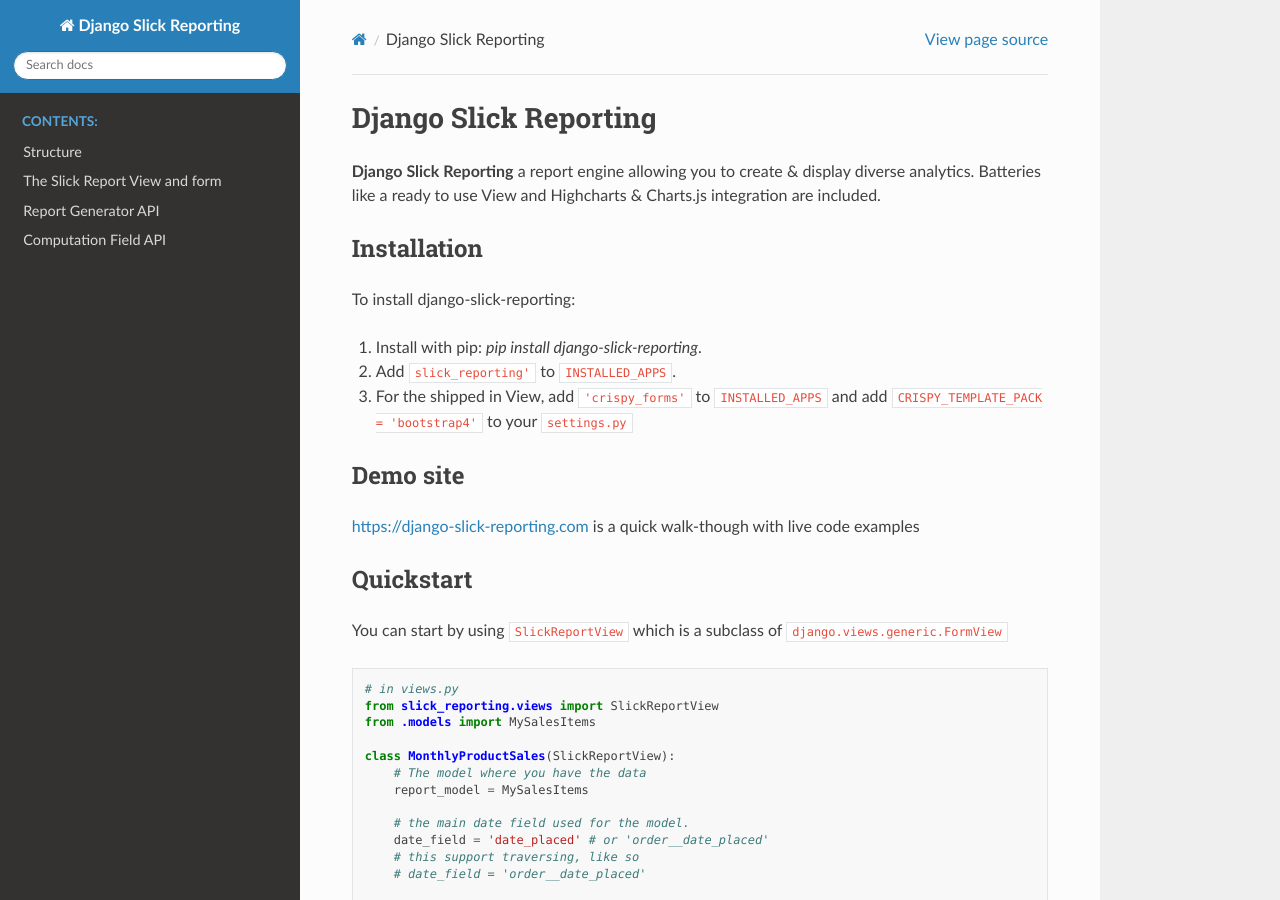
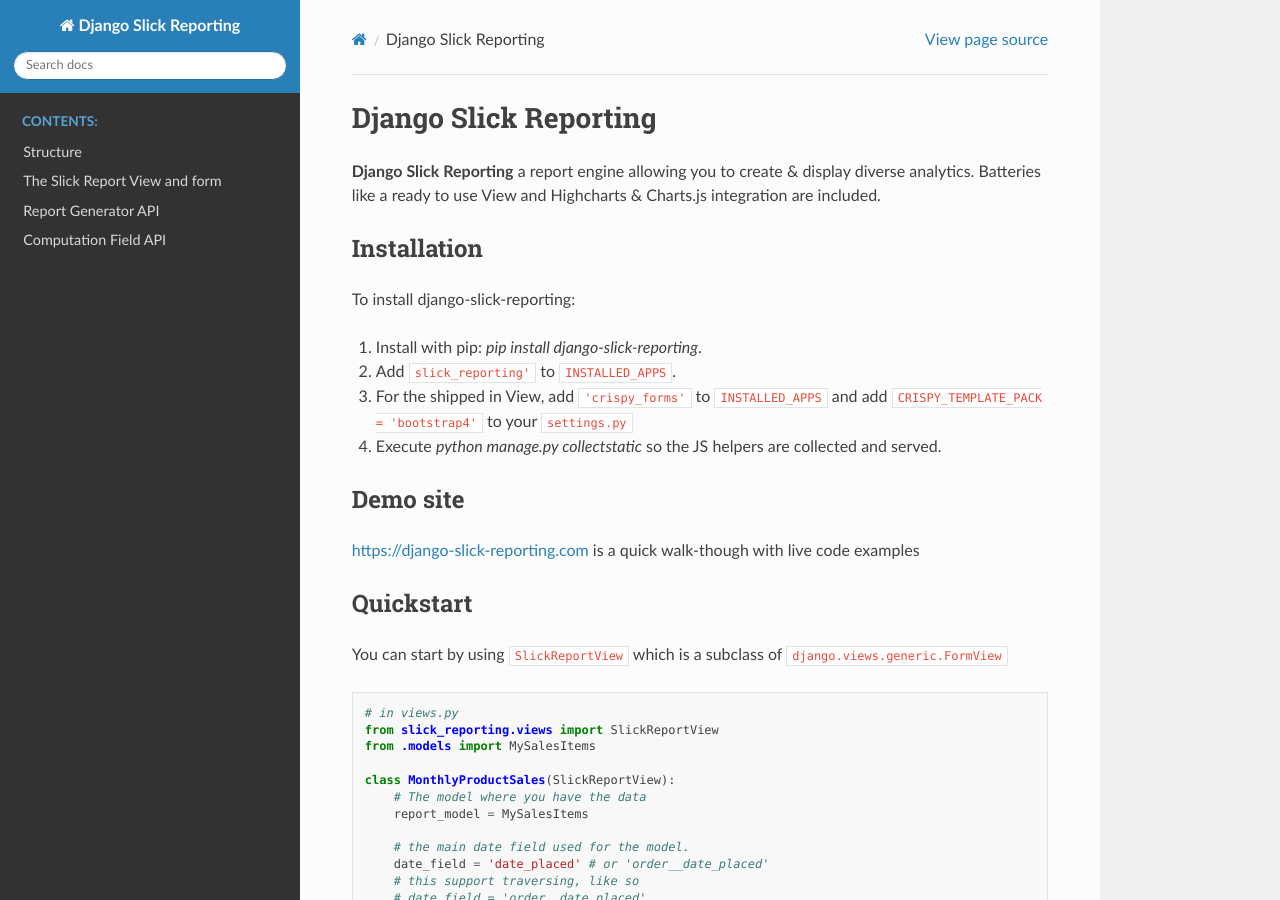
Before and after one commit to Justin121983/django-slick-reporting, a Sphinx documentation site: the page built from docs/source/index.rst, in a window 1280 px wide and 900 px high. Built offline with Sphinx 7.4.7 and the Read the Docs theme 2.0.0, drawn with Linux system fonts in a browser that asks for light colours.

Commit message:
Note about collectstatic to setup

```diff
--- a/docs/source/index.rst
+++ b/docs/source/index.rst
@@ -13,6 +13,7 @@
 2.  Add ``slick_reporting'`` to ``INSTALLED_APPS``.
 3. For the shipped in View, add ``'crispy_forms'`` to ``INSTALLED_APPS`` and add ``CRISPY_TEMPLATE_PACK = 'bootstrap4'``
    to your ``settings.py``
+4. Execute `python manage.py collectstatic` so the JS helpers are collected and served.
 
 Demo site
 ----------
```
